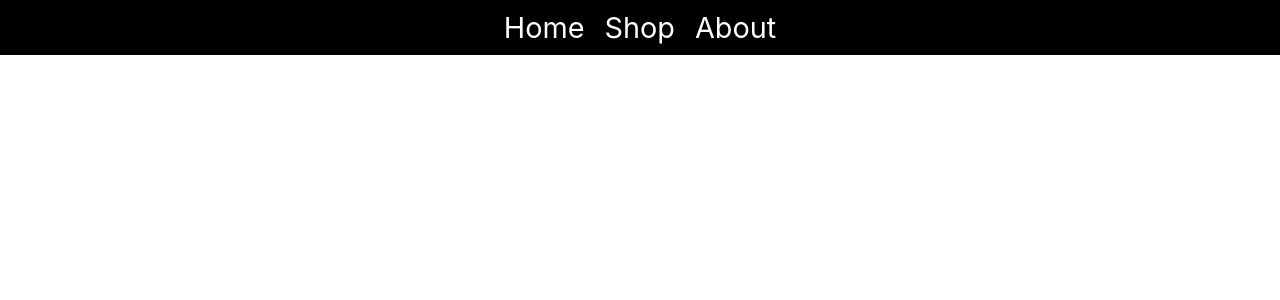
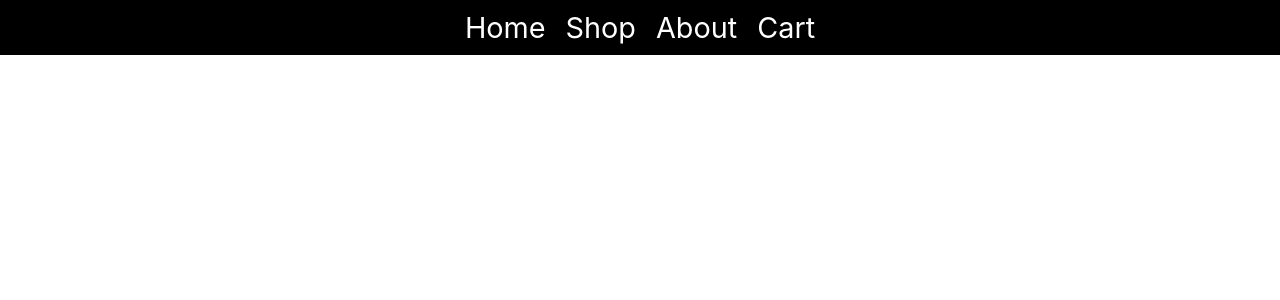
Before and after one commit to gniht/shopping-cart, a React (Create React App) app: page /cart in a window 1280 px wide. Shown: the top 300 px of the page. Built offline with nearby package versions, Linux system fonts and the light colour scheme.

Commit message:
added Cart to routes and linked it in nav

```diff
--- a/src/App.js
+++ b/src/App.js
@@ -2,21 +2,23 @@ import { BrowserRouter, Switch, Route, Link } from "react-router-dom";
 import Home from "./Home";
 import Shop from "./Shop";
 import About from "./About";
+import Cart from "./Cart";
 
 function App() {
 
   return (
     <BrowserRouter>
       <div className="navBar">
-
         <Link className="link" to="/">Home</Link>
         <Link className="link" to="/shop">Shop</Link>
         <Link className="link" to="/about">About</Link>
+        <Link className="link" to="/cart">Cart</Link>
       </div>
       <Switch>
         <Route path="/" exact component={Home} />
         <Route path="/shop" component={Shop} />
         <Route path="/about" component={About} />
+        <Route path="/cart" component={Cart} />
       </Switch>
     </BrowserRouter>
   );
--- a/src/Cart.js
+++ b/src/Cart.js
@@ -10,9 +10,11 @@ function Cart(props) {
         the code below probably doesn't work, but the idea is there:
         we need to loop over the products in-cart and add the price of
         all the item(s) to the cart total */}
-      {props.array.forEach(item => {
+      {/* {props.array.forEach(item => {
         setTotal(total + item.price*item.quantity);
-      })}
+      })} */}
     </ul>
   );
 }
+
+export default Cart;
```
